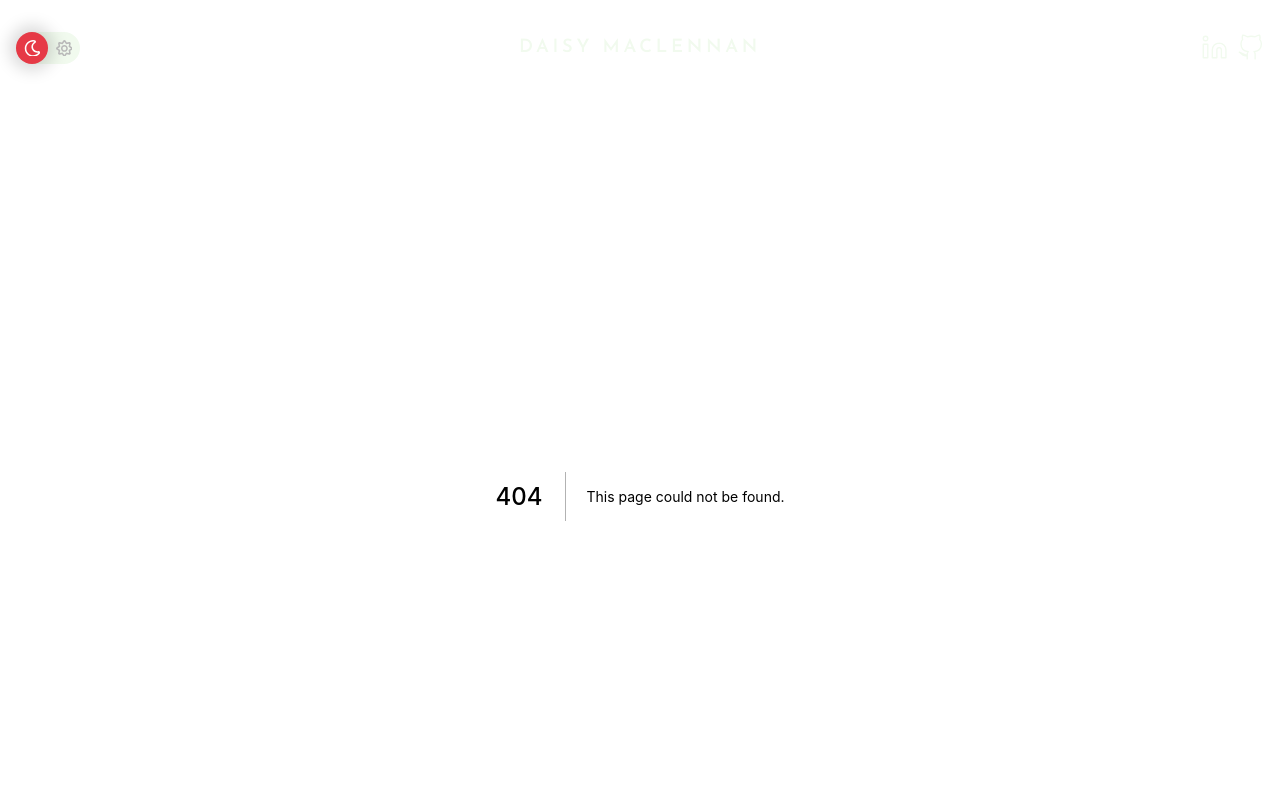
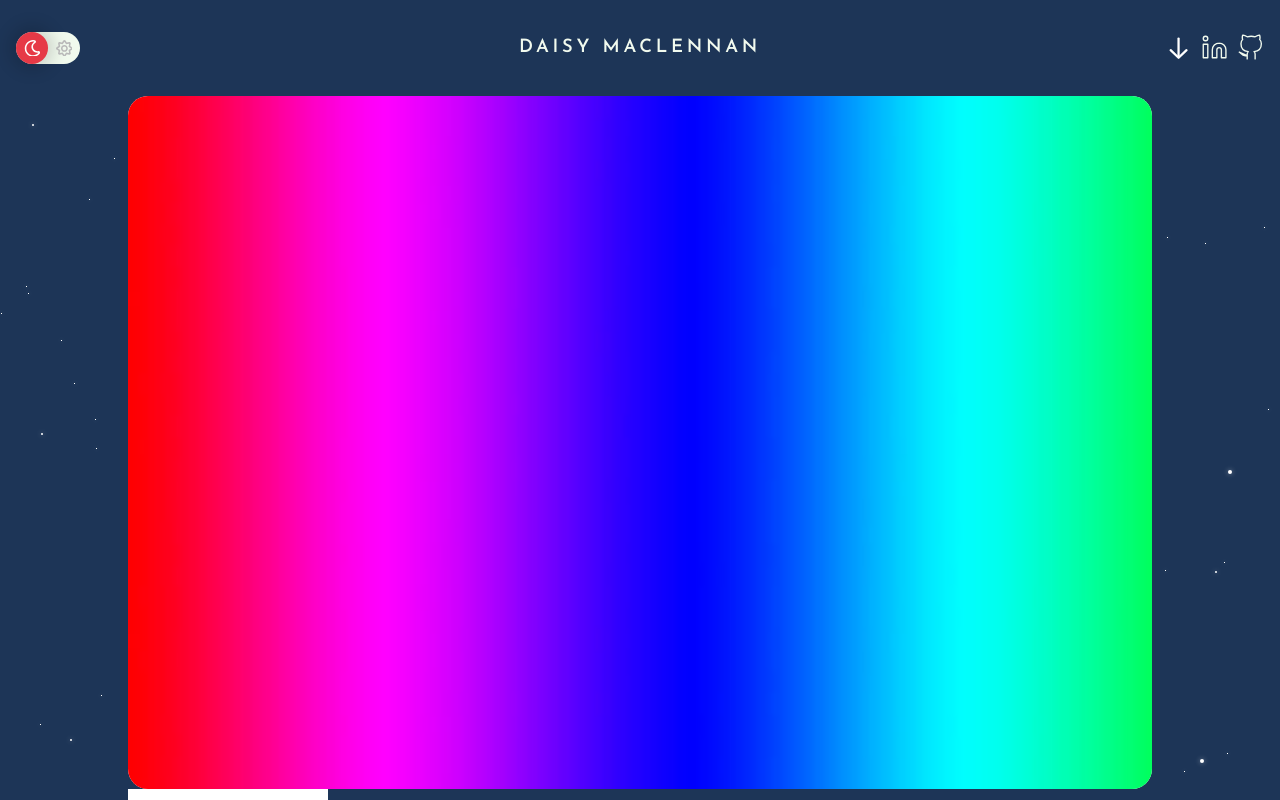
Before and after one commit to daisymaclennan/ts-portfolio, a Next.js app: page /projects/color-picker in a window 1280 px wide. Before the commit this address had no page. Shown: the top 800 px of the page. Built offline with nearby package versions, Linux system fonts and the light colour scheme.

Commit message:
feature: get basic color picker working

```diff
--- /dev/null
+++ b/components/ColorPicker/ColorPickerBig.tsx
@@ -0,0 +1,71 @@
+import { MouseEvent, useEffect, useRef, useState } from "react";
+import styled from "styled-components";
+interface ColorPickerProps {
+  className?: string;
+  setColor: (color: string) => void;
+}
+const ColorPicker = ({ className, setColor }: ColorPickerProps) => {
+  const canvas = useRef<HTMLCanvasElement>(null);
+  const [canvasContext, setCanvasContext] = useState<any>(null);
+  useEffect(() => {
+    if (canvas.current) {
+      setCanvasContext(canvas.current.getContext("2d"));
+      const canvasImage = new Image(500, 500);
+      canvasImage.onload = () =>
+        canvasContext?.drawImage(
+          canvasImage,
+          0,
+          0,
+          canvasImage.width,
+          canvasImage.height
+        );
+      canvasImage.src = "/light-color-spectrum.png";
+    }
+  }, [canvasContext]);
+  const handleColorChange = (e: MouseEvent<HTMLCanvasElement>) => {
+    console.log(e);
+    if (canvas.current) {
+      const imgData = canvasContext.getImageData(
+        (e.nativeEvent.offsetX / canvas.current.clientWidth) *
+          canvas.current.width,
+        (e.nativeEvent.offsetY / canvas.current.clientHeight) *
+          canvas.current.height,
+        1,
+        1
+      );
+      const rgba = imgData.data;
+      setColor(
+        "rgba(" +
+          rgba[0] +
+          ", " +
+          rgba[1] +
+          ", " +
+          rgba[2] +
+          ", " +
+          rgba[3] +
+          ")"
+      );
+    }
+  };
+  return (
+    <div className={className}>
+      <canvas ref={canvas} onClick={(e) => handleColorChange(e)} />
+    </div>
+  );
+};
+const StyledColorPicker = styled(ColorPicker)`
+  height: 0;
+  padding-top: calc(867 / 1282 * 100%);
+  background: white;
+  border-radius: 20px;
+  overflow: hidden;
+  position: relative;
+  canvas {
+    height: 100%;
+    width: 100%;
+    position: absolute;
+    top: 0;
+    left: 0;
+  }
+`;
+export default StyledColorPicker;
--- /dev/null
+++ b/components/ColorPicker/ColorPreview.tsx
@@ -0,0 +1,13 @@
+import styled from "styled-components";
+
+interface ColorPreviewProps {
+  color: string;
+}
+
+const ColorPreview = styled.div<ColorPreviewProps>`
+  height: 200px;
+  width: 200px;
+  background-color: ${props => props.color};
+`;
+
+export default ColorPreview;
--- /dev/null
+++ b/components/ContentWrapper.tsx
@@ -0,0 +1,10 @@
+import styled from "styled-components";
+import { contentContainer } from "../theme/mixins";
+
+const ContentWrapper = styled.div`
+  ${contentContainer}
+  position: relative;
+  z-index: 400;
+`;
+
+export default ContentWrapper;
--- /dev/null
+++ b/pages/projects/color-picker.tsx
@@ -0,0 +1,29 @@
+import Head from "next/head";
+import { useState } from "react";
+import ColorPicker from "../../components/ColorPicker/ColorPickerBig";
+import ColorPreview from "../../components/ColorPicker/ColorPreview";
+import ContentWrapper from "../../components/ContentWrapper";
+
+export default function Home() {
+  const [color, setColor] = useState("#FFFFFF");
+  return (
+    <div style={{ overflowX: "hidden" }}>
+      <Head>
+        <title>Daisy Maclennan - Color Picker</title>
+        <link rel="icon" href="/favicon.ico" />
+        <link rel="preconnect" href="https://fonts.googleapis.com" />
+        <link rel="preconnect" href="https://fonts.gstatic.com" />
+        <link
+          href="https://fonts.googleapis.com/css2?family=Playfair+Display:wght@400;500;600;700;800;900&family=Raleway:wght@300;400;500;600;700&display=swap"
+          rel="stylesheet"
+        />
+      </Head>
+
+      <ContentWrapper>
+        <ColorPicker setColor={setColor} color={color} />
+
+        <ColorPreview color={color} />
+      </ContentWrapper>
+    </div>
+  );
+}
```
Also changed, not shown: public/light-color-spectrum.png (added).
